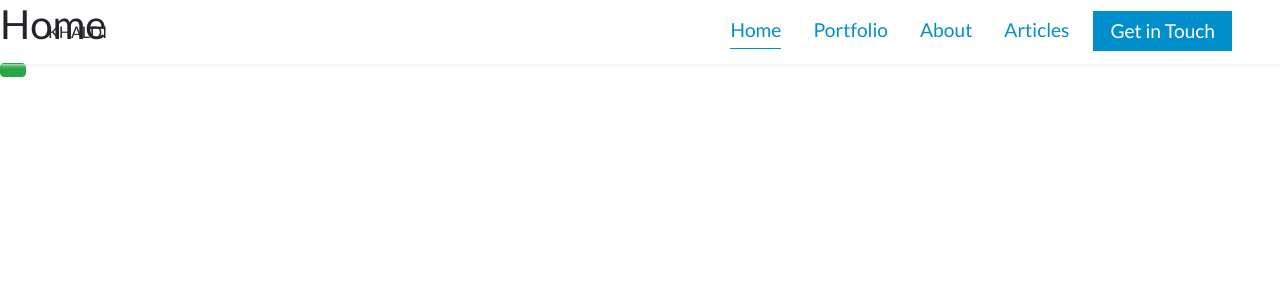
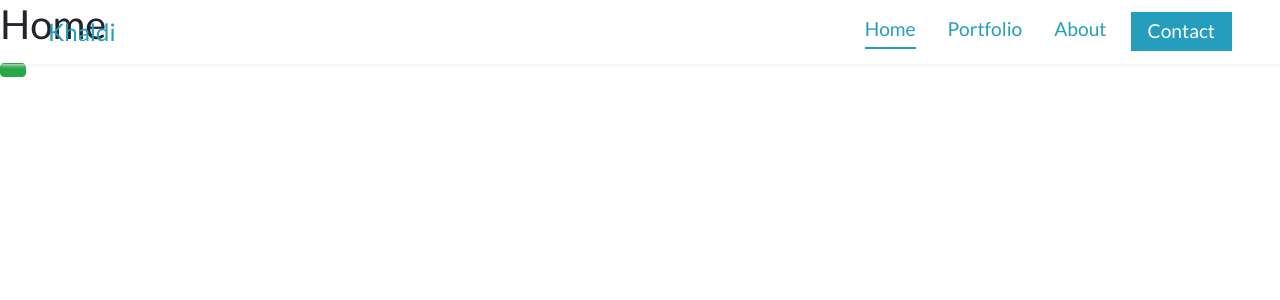
Before and after one commit to devkhaldi/portfolio, a React (Create React App) app: page / in a window 1280 px wide. Shown: the top 300 px of the page. Built offline with nearby package versions, Linux system fonts and the light colour scheme.

Commit message:
logo container + contact btn

```diff
--- a/src/App.css
+++ b/src/App.css
@@ -3,8 +3,8 @@
   padding: 0;
   margin: 0;
   box-sizing: border-box;
-  --primary-color: #008ecd;
-  --secondary-color: #006190;
+  --primary-color: #259ebd;
+  --secondary-color: #208ca7;
 }
 
 body {
--- a/src/App.js
+++ b/src/App.js
@@ -16,7 +16,7 @@ function App() {
         <Route exact path='/' component={Home} />
         <Route exact path='/portfolio' component={Portfolio} />
         <Route exact path='/about' component={About} />
-        <Route exact path='/getintouch' component={Home} />
+        <Route exact path='/contact' component={Home} />
       </Switch>
     </BrowserRouter>
   )
--- a/src/components/Navbar.css
+++ b/src/components/Navbar.css
@@ -11,6 +11,12 @@ nav {
   font-weight: 500;
   padding: 1rem 3rem;
 }
+nav .logo-container a {
+  font-weight: 500;
+  font-size: 1.5rem;
+  color: var(--primary-color);
+  text-decoration: none;
+}
 nav .nav-items {
   display: flex;
   margin-left: auto;
@@ -20,12 +26,12 @@ nav .nav-items .nav-item {
   color: var(--primary-color);
   text-decoration: none;
   font-size: 1.2rem;
-  padding: 0.6rem 1rem;
+  padding: 0.7rem 1rem;
 }
 nav .nav-items .nav-item::after {
   content: '';
   display: block;
-  height: 1px;
+  height: 2px;
   margin-top: 0.2rem;
   transition: all 1s cubic-bezier(0.075, 0.82, 0.165, 1);
 }
@@ -33,17 +39,17 @@ nav .nav-items .active::after,
 nav .nav-items .nav-item:hover::after {
   content: '';
   display: block;
-  height: 1px;
+
   background: var(--primary-color);
 }
-nav .nav-items .getintouch .btn {
+nav .nav-items .contact .btn {
   background: var(--primary-color);
   color: white;
   font-size: 1.2rem;
   border-radius: 0;
-  margin-top: 0.3rem;
+  margin-top: 0.5rem;
   margin-left: 0.5rem;
-  padding: 0.3rem 1rem;
+  padding: 0.25rem 1rem;
   font-weight: 500;
 }
 nav .side-nav-items {
--- a/src/components/Navbar.js
+++ b/src/components/Navbar.js
@@ -5,7 +5,11 @@ import './Navbar.css'
 const Navbar = () => {
   return (
     <nav>
-      <div className='logo-container'>KHALDI</div>
+      <div className='logo-container'>
+        <Link exact to='/'>
+          Khaldi
+        </Link>
+      </div>
       <div className='nav-items'>
         <NavLink className='nav-item' exact to='/'>
           Home
@@ -16,12 +20,10 @@ const Navbar = () => {
         <NavLink className='nav-item' exact to='/about'>
           About
         </NavLink>
-        <NavLink className='nav-item' exact to='/about'>
-          Articles
-        </NavLink>
-        <div className='getintouch'>
-          <Link className='btn' exact to='/getinTouch'>
-            Get in Touch
+
+        <div className='contact'>
+          <Link className='btn' exact to='/contact'>
+            Contact
           </Link>
         </div>
       </div>
@@ -35,9 +37,9 @@ const Navbar = () => {
         <NavLink className='nav-item' exact to='/about'>
           About
         </NavLink>
-        <div className='getintouch'>
+        <div className='contact'>
           <Link className='nav-item' exact to='/getinTouch'>
-            Get in Touch
+            Contact
           </Link>
         </div>
       </div>
```
